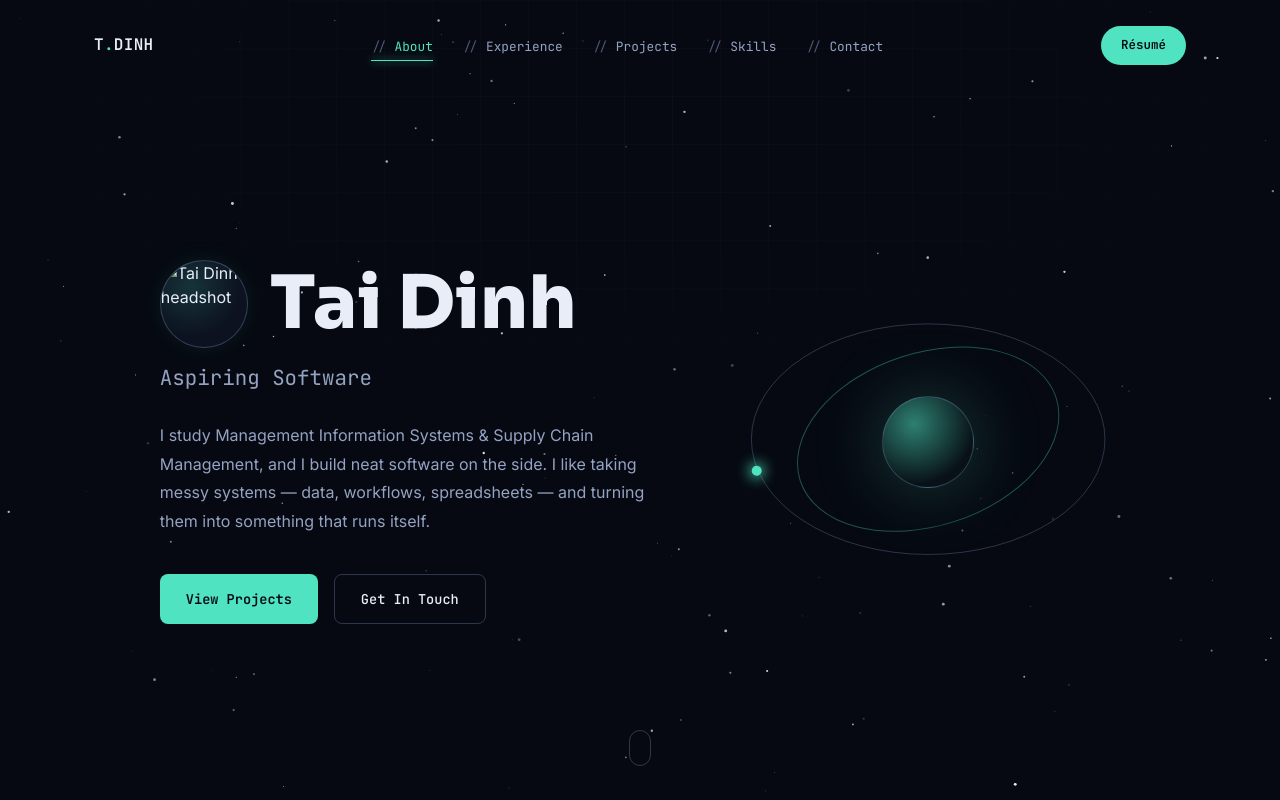
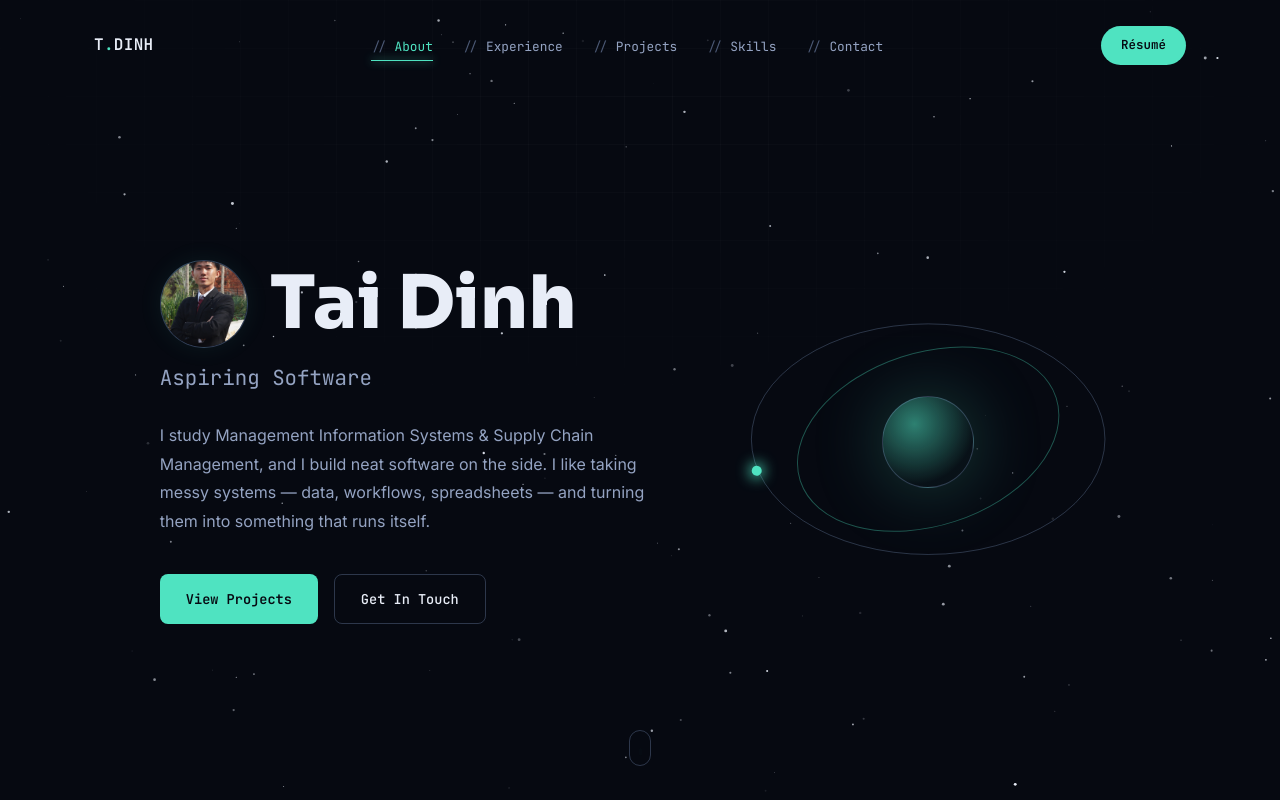
Before and after one commit to taindinh07-coder/Tai-Dinh, a plain HTML site: page index.html in a window 1280 px wide. Shown: the top 800 px of the page. Drawn offline with Linux system fonts and the light colour scheme.

Commit message:
Update index.html

```diff
--- a/index.html
+++ b/index.html
@@ -72,7 +72,7 @@
 
             <div class="hero__headshot">
               <img
-                src="assets/Headshot.png"
+                src="assets/Headshot.jpeg"
                 alt="Tai Dinh headshot"
               >
             </div>
@@ -543,10 +543,7 @@
           </a>
 
         </div>
-
-
         <div class="social-row" data-reveal>
-
           <a
             href="https://www.linkedin.com/in/tai-dinh-296556327/"
             class="social-link"
@@ -554,7 +551,6 @@
           >
             <i class="fa-brands fa-linkedin-in"></i>
           </a>
-
           <a
             href="https://github.com/taindinh07-coder"
             class="social-link"
@@ -562,37 +558,25 @@
           >
             <i class="fa-brands fa-github"></i>
           </a>
-
         </div>
-
       </div>
-
-
       <!-- Senku image -->
       <div class="contact__art" data-reveal>
-
         <img
           src="senku.png"
           alt="Senku-inspired manga illustration"
         >
-
       </div>
-
     </section>
-
   </main>
 
-
   <footer class="footer">
-
     <p>
       © <span id="year"></span>
       Tai Dinh — built with HTML, CSS &amp; JS.
     </p>
 
   </footer>
-
-
   <script src="script.js"></script>
 
 </body>
```
